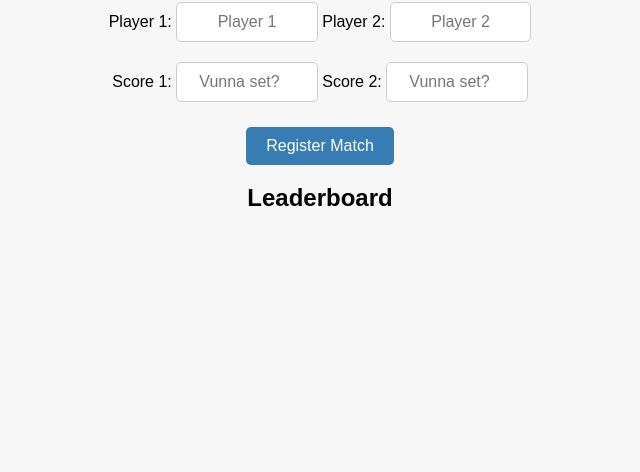
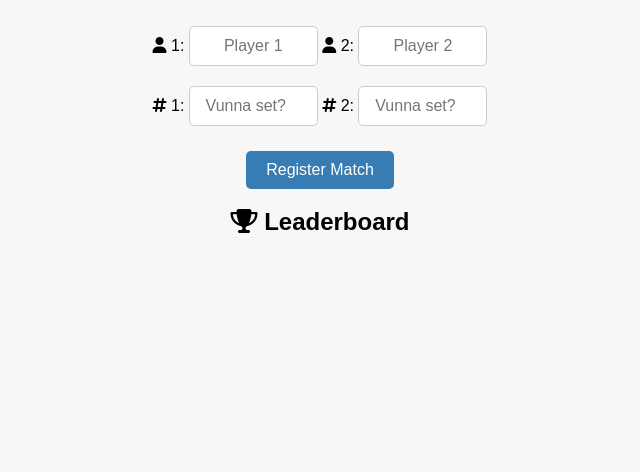
Before and after one commit to Gustavdev97/morepingis, a plain HTML site: page MorePingis/index.html in a window 1280 px wide. Shown: the part 328-800 px from the top of the page, without its empty margins (320-960 px from the left). Drawn offline with Linux system fonts and the light colour scheme; no server answers.

Commit message:
Lägga till ikoner

```diff
--- a/MorePingis/index.html
+++ b/MorePingis/index.html
@@ -5,32 +5,37 @@
   <meta name="viewport" content="width=device-width, initial-scale=1.0" />
   <title>Pingis Match</title>
   <link rel="stylesheet" href="style.css">
+  <script src="https://kit.fontawesome.com/4caf940c30.js" crossorigin="anonymous"></script>
 </head>
 <body>
+  <i class="main-icon fa-solid fa-table-tennis-paddle-ball"></i>
   <h1>Register Pingis Match</h1>
   <div>
     <label for="player1">
-      Player 1:
+      <i class="fa-solid fa-user"></i> 1:
       <input type="text" id="player1" placeholder="Player 1" />
     </label>
     <label for="player2">
-      Player 2:
+      <i class="fa-solid fa-user"></i> 2:
       <input type="text" id="player2" placeholder="Player 2" />
     </label>
     <br>
     <label for="score1">
-      Score 1:
+      <i class="fa-solid fa-hashtag"></i> 1:
       <input type="number" id="score1" placeholder="Vunna set?" />
     </label>
     <label for="score2">
-      Score 2:
+      <i class="fa-solid fa-hashtag"></i> 2:
       <input type="number" id="score2" placeholder="Vunna set?" />
     </label>
     <br>
     <button id="saveButton">Register Match</button>
   </div>
   <div>
-  <h2>Leaderboard</h2>
+  <h2>
+    <i class="fa-solid fa-trophy"></i>
+    Leaderboard
+  </h2>
   <table id="leaderboard"></table>
 </div>
   <script src="frontend.js"></script>
--- a/MorePingis/style.css
+++ b/MorePingis/style.css
@@ -80,3 +80,7 @@ th {
 td {
   font-size: 14px;
 }
+
+.main-icon {
+  font-size: 3rem;
+}
```
